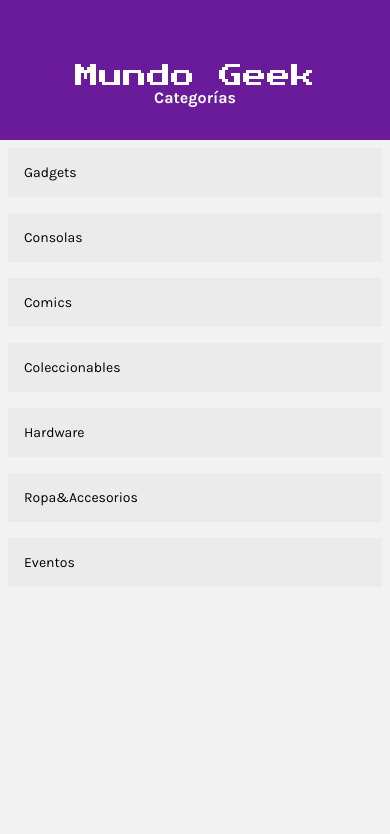
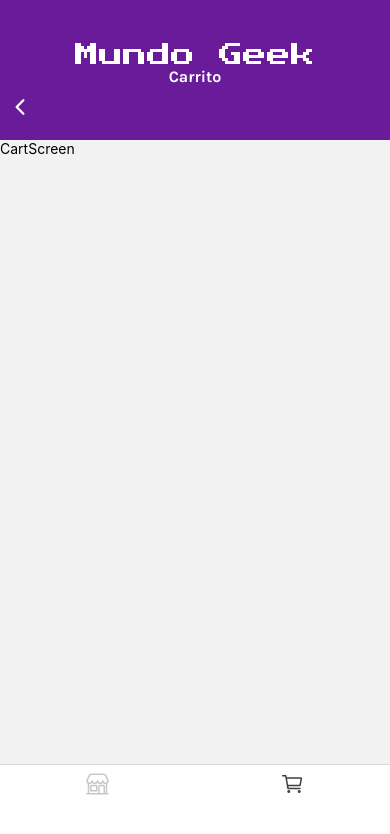
Before and after one commit to pablormacia/mundoGeek-83870, a React Native app: screen /Cart in a window 390 px wide. Shown: the top 834 px of the page. Built offline with nearby package versions, Linux system fonts and the light colour scheme; grey boxes are pictures that could not be loaded.

Commit message:
Clase 5 - Tabs Navigation

```diff
--- a/App.js
+++ b/App.js
@@ -5,7 +5,7 @@ import { useEffect } from 'react';
 import { useFonts } from 'expo-font';
 import * as SplashScreen from 'expo-splash-screen';
 import { NavigationContainer } from '@react-navigation/native';
-import ShopStackNavigator from './src/navigation/ShopStackNavigator';
+import TabsNavigator from './src/navigation/TabsNavigator';
 
 SplashScreen.preventAutoHideAsync();
 
@@ -30,7 +30,7 @@ export default function App() {
 
   return (
     <NavigationContainer>
-      <ShopStackNavigator />
+      <TabsNavigator />
       <StatusBar style="light" />
     </NavigationContainer>
   );
--- a/package.json
+++ b/package.json
@@ -9,6 +9,7 @@
     "web": "expo start --web"
   },
   "dependencies": {
+    "@react-navigation/bottom-tabs": "^7.4.7",
     "@react-navigation/native": "^7.1.17",
     "@react-navigation/native-stack": "^7.3.26",
     "expo": "~53.0.22",
--- a/src/components/Header.jsx
+++ b/src/components/Header.jsx
@@ -1,12 +1,24 @@
-import { StyleSheet, Text, View } from 'react-native'
+import { StyleSheet, Text, View, Pressable } from 'react-native'
 import { colors } from '../theme/colors'
+import Ionicons from '@expo/vector-icons/Ionicons';
+import { useNavigation } from '@react-navigation/native';
 
 const Header = ({ subtitle }) => {
   //console.log("Header montado")
+  const navigation = useNavigation()
   return (
     <View style={styles.container}>
       <Text style={styles.title}>Mundo Geek</Text>
       <Text style={styles.subtitle}>{subtitle}</Text>
+      {
+        navigation.canGoBack()
+        &&
+        <Pressable onPress={() => navigation.goBack()} style={styles.goBackBtn}>
+          <Ionicons name="chevron-back-outline" size={24} color={colors.white} />
+        </Pressable>
+
+      }
+
     </View>
   )
 }
@@ -15,7 +27,7 @@ export default Header
 
 const styles = StyleSheet.create({
   container: {
-    paddingTop:30,
+    paddingTop: 30,
     height: 140,
     backgroundColor: colors.purple,
     justifyContent: "center",
@@ -29,6 +41,10 @@ const styles = StyleSheet.create({
   subtitle: {
     fontSize: 16,
     color: colors.white,
-    fontFamily:"Karla-Bold"
+    fontFamily: "Karla-Bold"
+  },
+  goBackBtn:{
+    alignSelf:"flex-start",
+    padding:8
   }
 })
--- /dev/null
+++ b/src/navigation/CartStackNavigator.jsx
@@ -0,0 +1,20 @@
+import { createNativeStackNavigator } from '@react-navigation/native-stack';
+import { CartScreen } from '../screens';
+import Header from '../components/Header';
+
+const Stack = createNativeStackNavigator();
+
+const CartStackNavigator = () => {
+  return (
+    <Stack.Navigator
+        initialRouteName='Carrito'
+        screenOptions={{
+            header: ({route})=><Header subtitle={route.name} />
+        }}
+    >
+      <Stack.Screen name="Carrito" component={CartScreen} />
+    </Stack.Navigator>
+  );
+}
+
+export default CartStackNavigator
--- /dev/null
+++ b/src/navigation/TabsNavigator.jsx
@@ -0,0 +1,55 @@
+import { createBottomTabNavigator } from '@react-navigation/bottom-tabs';
+import CartStackNavigator from './CartStackNavigator';
+import ShopStackNavigator from './ShopStackNavigator';
+import { StyleSheet } from 'react-native';
+import Ionicons from '@expo/vector-icons/Ionicons';
+import { colors } from '../theme/colors';
+
+const Tab = createBottomTabNavigator();
+
+const TabsNavigator = () => {
+  return (
+    <Tab.Navigator
+      initialRouteName='Shop'
+      screenOptions={{
+        headerShown:false,
+        tabBarStyle:styles.tabBar,
+        tabBarShowLabel:false
+      }}
+    >
+      <Tab.Screen
+        name="Shop"
+        component={ShopStackNavigator}
+        options={{
+          tabBarIcon: ({focused})=>
+            <Ionicons
+                name="storefront-outline"
+                size={24}
+                color={focused?colors.darkGray:colors.mediumGray}
+            />
+        }}
+      />
+      <Tab.Screen
+        name="Cart"
+        component={CartStackNavigator}
+        options={{
+          tabBarIcon: ({focused})=>
+            <Ionicons
+                name="cart-outline"
+                size={24}
+                color={focused?colors.darkGray:colors.mediumGray}
+            />
+        }}
+      />
+    </Tab.Navigator>
+  )
+}
+
+export default TabsNavigator
+
+const styles = StyleSheet.create({
+  tabBar:{
+    height:80
+    //backgroundColor:"red"
+  }
+})
--- /dev/null
+++ b/src/screens/cart/CartScreen.jsx
@@ -0,0 +1,13 @@
+import { StyleSheet, Text, View } from 'react-native'
+
+const CartScreen = () => {
+  return (
+    <View>
+      <Text>CartScreen</Text>
+    </View>
+  )
+}
+
+export default CartScreen
+
+const styles = StyleSheet.create({})
--- a/src/screens/index.js
+++ b/src/screens/index.js
@@ -1,3 +1,4 @@
 export {default as CategoriesScreen} from './shop/CategoriesScreen'
 export {default as ProductsScreen} from './shop/ProductsScreen'
 export {default as ProductScreen} from './shop/ProductScreen'
+export {default as CartScreen} from './cart/CartScreen'
--- a/src/screens/shop/ProductScreen.jsx
+++ b/src/screens/shop/ProductScreen.jsx
@@ -1,11 +1,12 @@
 import { StyleSheet, Text, View } from 'react-native'
 
-const ProductScreen = () => {
-  return (
-    <View>
-      <Text>ProductScreen</Text>
-    </View>
-  )
+const ProductScreen = ({ route }) => {
+    const { product } = route.params
+    return (
+        <View>
+            <Text>{product.title}</Text>
+        </View>
+    )
 }
 
 export default ProductScreen
--- a/src/screens/shop/ProductsScreen.jsx
+++ b/src/screens/shop/ProductsScreen.jsx
@@ -1,18 +1,16 @@
-import { StyleSheet, Text, View, FlatList } from 'react-native'
+import { StyleSheet, Text, View, FlatList,Pressable } from 'react-native'
 import products from '../../data/products.json'
 import FlatCard from '../../components/FlatCard'
 import { useEffect, useState } from 'react'
 import Search from '../../components/Search'
 
-const ProductsScreen = ({ route }) => {
+const ProductsScreen = ({ route,navigation }) => {
   const [productsFiltered, setProductsFiltered] = useState([])
   const [keyword, setKeyword] = useState("")
-
 
   //console.log(route)
 
   const { category } = route.params
-
 
   useEffect(() => {
     const productsFilteredByCategory = products.filter(
@@ -30,9 +28,11 @@ const ProductsScreen = ({ route }) => {
 
 
   const renderProductItem = ({ item }) => (
-    <FlatCard>
-      <Text>{item.title}</Text>
-    </FlatCard>
+    <Pressable onPress={()=>navigation.navigate("Producto",{product:item})}>
+      <FlatCard>
+        <Text>{item.title}</Text>
+      </FlatCard>
+    </Pressable>
   )
   return (
     <>
```
Also changed, not shown: 1 other file (tests, documents, lock files or other folders).
